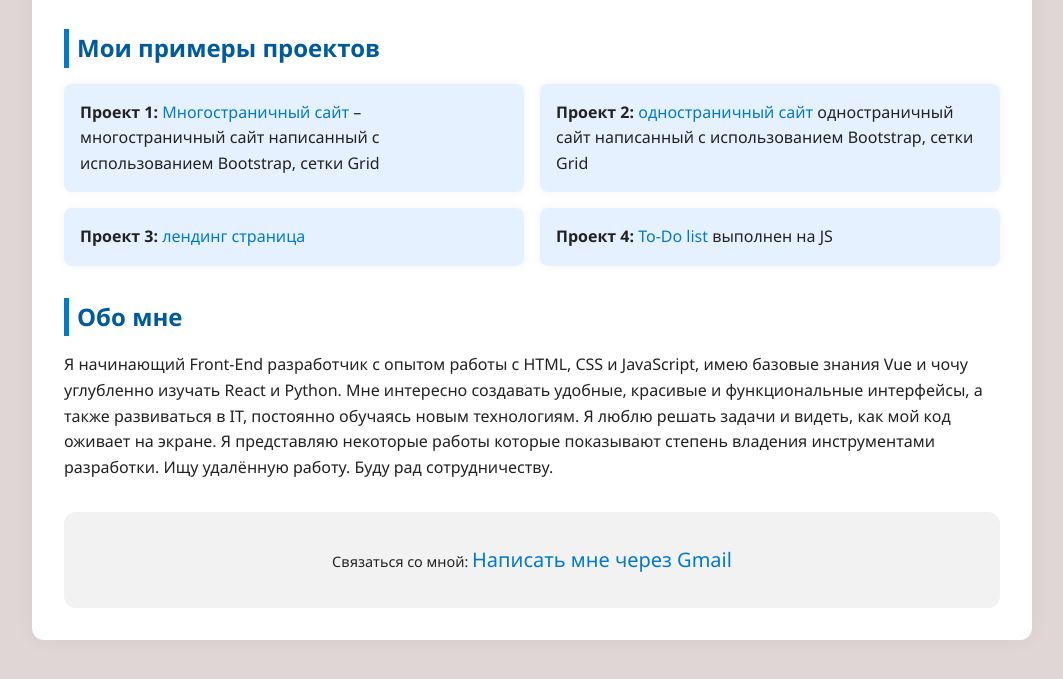
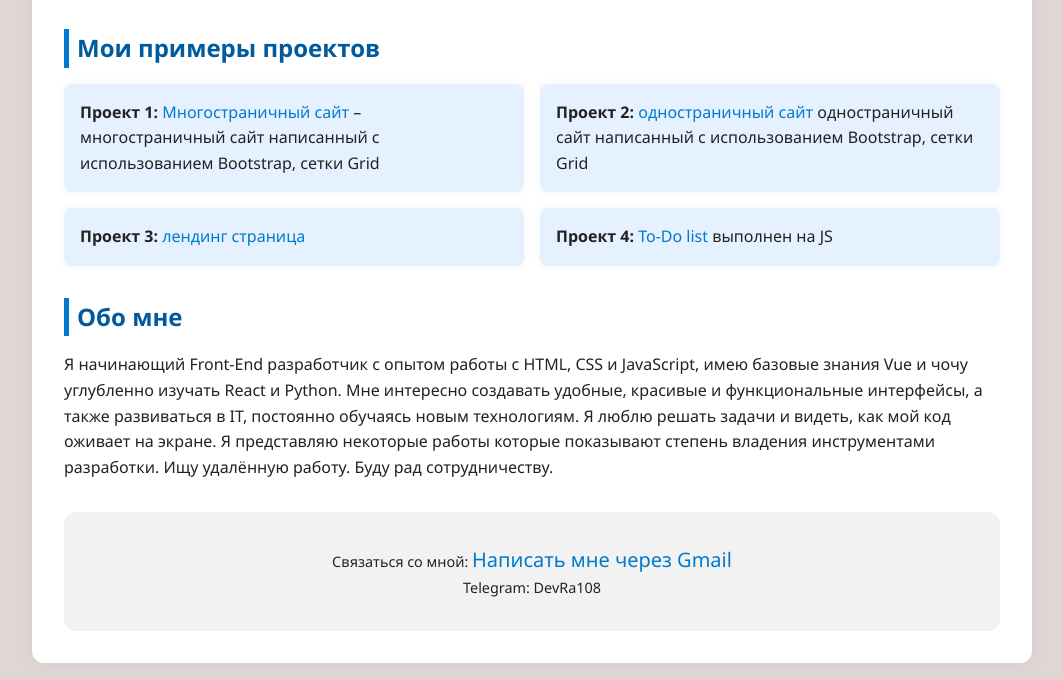
Before and after one commit to Devarata108/about_my, a plain HTML site: page index.html in a window 1280 px wide. Shown: the part 215-894 px from the top of the page, without its empty margins (108-1171 px from the left). Before the commit the page ends 871 px from the top, so only its background shows below. Drawn offline with Linux system fonts and the light colour scheme.

Commit message:
Добавлена ссылка на Telegram

```diff
--- a/index.html
+++ b/index.html
@@ -38,7 +38,7 @@
         </section>
         <footer>
 <p>Связаться со мной: <a href="https://mail.google.com/mail/?view=cm&fs=1&to=devaratadevarata@gmail.com&su=Тема&body=Текст письма" target="_blank">Написать мне через Gmail</a></p>
-
+<p>Telegram: DevRa108</p>
     </main>
 </body>
 </html>
```
